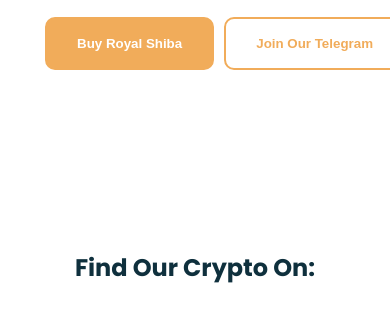
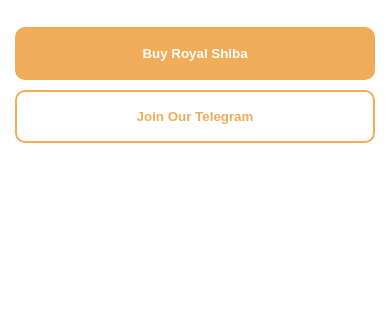
Before and after one commit to Suegro24/shiba, a plain HTML site: page royal shiba/index.html in a window 390 px wide. Shown: the part 322-642 px from the top of the page. Drawn offline with Linux system fonts and the light colour scheme.

Commit message:
Add some rwd

```diff
--- a/royal shiba/assets/css/styles.css
+++ b/royal shiba/assets/css/styles.css
@@ -633,3 +633,15 @@ body {
         width: 100%;
     }
 }
+
+@media (max-width: 450px) {
+    .header__content footer {
+        flex-direction: column;
+        margin-left: -30px;
+    }
+
+    .header__content footer button {
+        margin-top: 10px;
+        width: 100% !important;
+    }
+}
```
Also changed, not shown: 1 other file.
